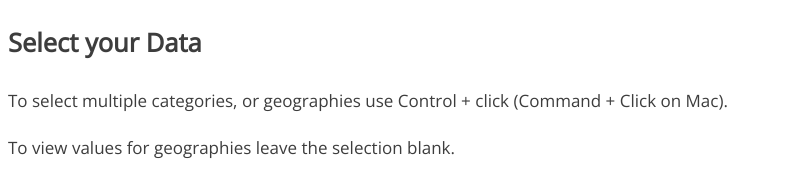
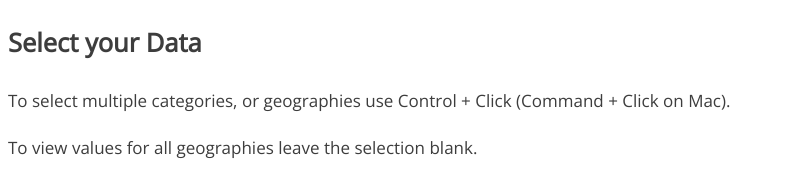
Before and after one commit to EvansSchoolPolicyAnalysisAndResearch/375-AgQuery, a Flask app: page / in a window 1280 px wide. Shown: the part 191-371 px from the top of the page, without its empty margins (0-785 px from the left). Run offline with Flask 2, Linux system fonts and the light colour scheme; data that the repository does not hold is empty.

Commit message:
Fixed typo in index.html page instructions

```diff
--- a/app/templates/index.html
+++ b/app/templates/index.html
@@ -10,10 +10,10 @@
 {% block body %}
 <p>
 	To select multiple categories, or geographies use Control +
-	click (Command + Click on Mac).
+	Click (Command + Click on Mac).
 </p>
 <p>
-	To view values for geographies leave the selection blank.
+	To view values for all geographies leave the selection blank.
 </p>
 
 {% if goDisabled == True %}
```
